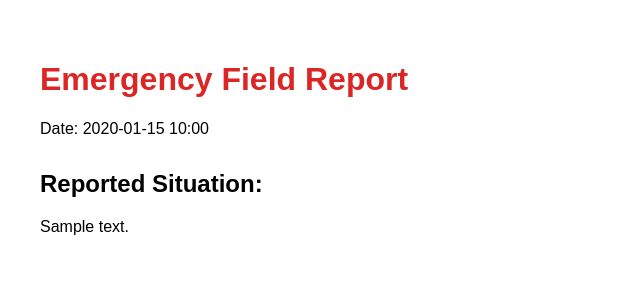
After one commit to rembertdesigns/gemma3n-disaster-assistant, a FastAPI app: template templates/pdf_template.html in a window 1280 px wide. The commit adds this page. Shown: the top 300 px of the page, without its empty margins (0-640 px from the left). Run offline with FastAPI, Linux system fonts and the light colour scheme; the template is opened without the code that fills it: most values are stand-ins (such as "Sample title", 1, 10 or a date in 2020).

Commit message:
🖨️ Added PDF export with auto-download and toast

```diff
--- a/app/api.py
+++ b/app/api.py
@@ -1,5 +1,5 @@
 from fastapi import FastAPI, Request, Form, UploadFile, File
-from fastapi.responses import HTMLResponse
+from fastapi.responses import HTMLResponse, FileResponse
 from fastapi.staticfiles import StaticFiles
 from fastapi.templating import Jinja2Templates
 import shutil
@@ -9,18 +9,21 @@ import uuid
 from app.preprocessing import preprocess_input
 from app.inference import run_disaster_analysis
 from app.audio_transcription import transcribe_audio
+from weasyprint import HTML as WeasyHTML
 
 app = FastAPI()
 
-# Static files (e.g., CSS, uploaded images)
+# Mount static files (CSS, uploads)
 app.mount("/static", StaticFiles(directory="static"), name="static")
 
 # HTML templates
 templates = Jinja2Templates(directory="templates")
 
-# Upload directory for images/audio
+# Upload directories
 UPLOAD_DIR = "uploads"
+OUTPUT_DIR = "outputs"
 os.makedirs(UPLOAD_DIR, exist_ok=True)
+os.makedirs(OUTPUT_DIR, exist_ok=True)
 
 
 @app.get("/", response_class=HTMLResponse)
@@ -38,7 +41,7 @@ async def analyze_input(
     input_payload = {}
     saved_path = None
 
-    # Handle image file
+    # Image file upload
     if file and file.filename != "":
         extension = os.path.splitext(file.filename)[1]
         unique_filename = f"upload_{uuid.uuid4().hex}{extension}"
@@ -47,7 +50,7 @@ async def analyze_input(
             shutil.copyfileobj(file.file, buffer)
         input_payload = {"type": "image", "content": saved_path}
 
-    # Handle audio file (Whisper)
+    # Audio transcription
     elif audio and audio.filename != "":
         extension = os.path.splitext(audio.filename)[1]
         audio_path = os.path.join(UPLOAD_DIR, f"audio_{uuid.uuid4().hex}{extension}")
@@ -64,11 +67,11 @@ async def analyze_input(
 
         input_payload = {"type": "text", "content": transcription["text"]}
 
-    # Default to text input
+    # Default to raw text
     else:
         input_payload = {"type": "text", "content": report_text.strip()}
 
-    # Process and analyze
+    # Run AI analysis
     processed = preprocess_input(input_payload)
     result = run_disaster_analysis(processed)
 
@@ -77,3 +80,16 @@ async def analyze_input(
         "result": result,
         "original_input": input_payload["content"]
     })
+
+
+@app.post("/export-pdf")
+async def export_pdf(request: Request, report_text: str = Form(...)):
+    html_content = templates.get_template("pdf_template.html").render({
+        "report_text": report_text
+    })
+    pdf_path = os.path.join(OUTPUT_DIR, f"report_{uuid.uuid4().hex}.pdf")
+    WeasyHTML(string=html_content).write_pdf(pdf_path)
+    return templates.TemplateResponse("pdf_success.html", {
+    "request": request,
+    "pdf_url": f"/{pdf_path}"
+})
--- /dev/null
+++ b/templates/pdf_template.html
@@ -0,0 +1,20 @@
+<!DOCTYPE html>
+<html lang="en">
+<head>
+  <meta charset="UTF-8">
+  <title>Emergency Report</title>
+  <style>
+    body { font-family: sans-serif; padding: 2rem; }
+    h1 { color: #dc2626; }
+    .report { margin-top: 2rem; }
+  </style>
+</head>
+<body>
+  <h1>Emergency Field Report</h1>
+  <p>Date: {{ now().strftime('%Y-%m-%d %H:%M') }}</p>
+  <div class="report">
+    <h2>Reported Situation:</h2>
+    <p>{{ report_text }}</p>
+  </div>
+</body>
+</html>
```
Also changed, not shown: templates/index.html (+8 -0 lines), templates/pdf_success.html (added, +37 -0 lines).
